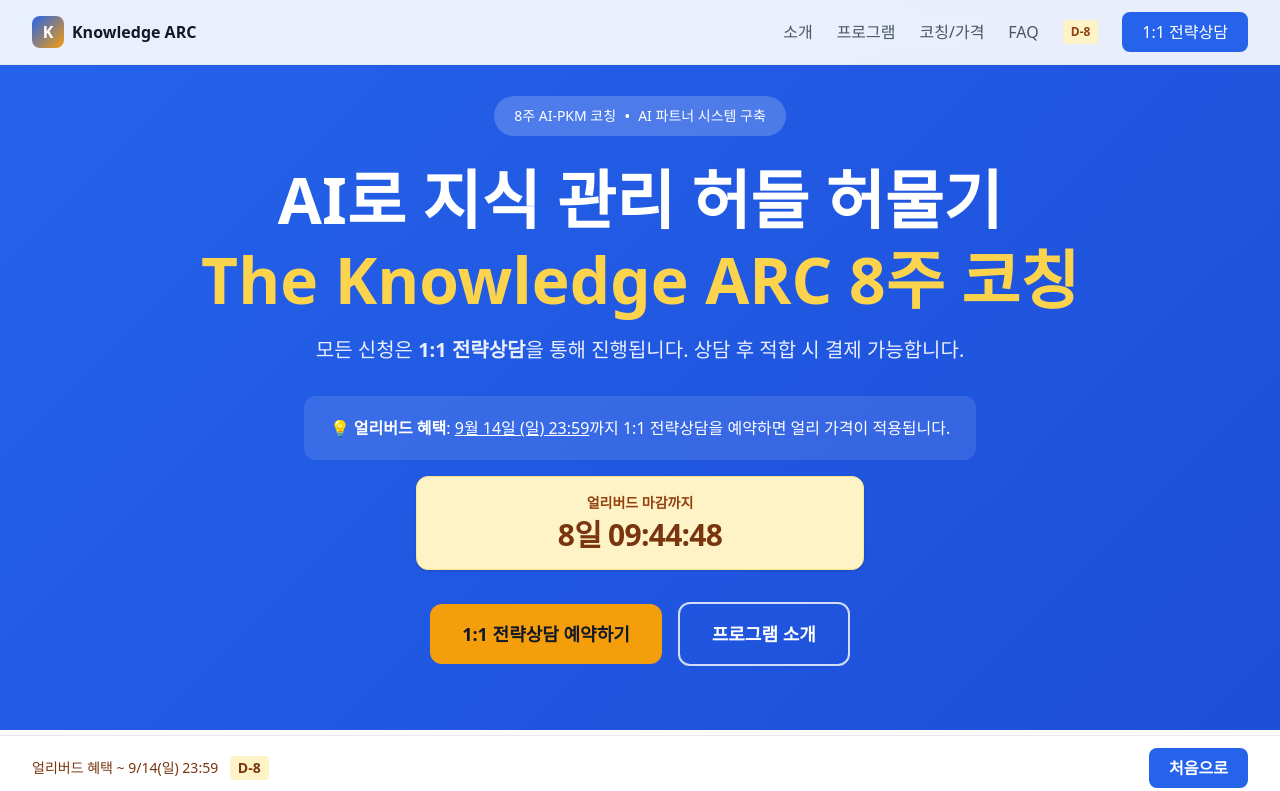
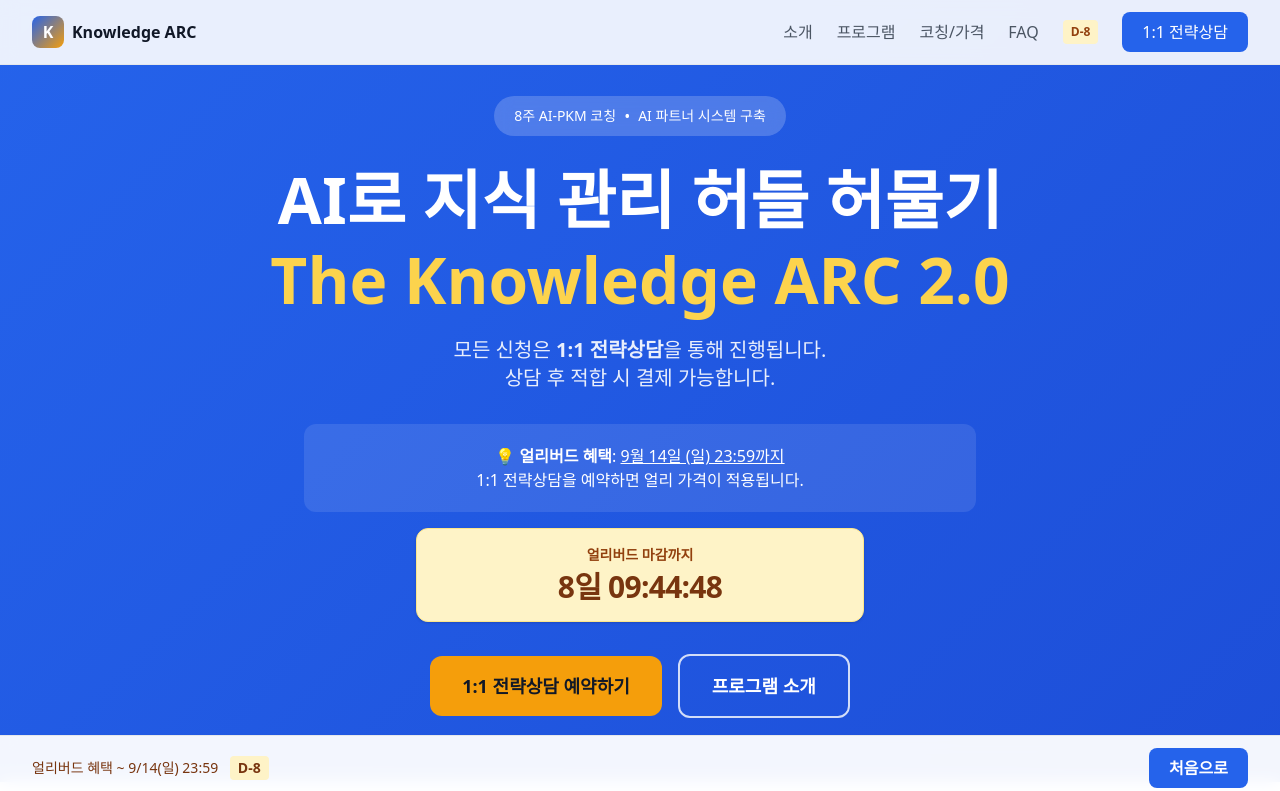
Before and after one commit to productibe/webinar_2025.09, a website: page sales.html in a window 1280 px wide. Shown: the top 791 px of the page. Drawn offline with nearby package versions, Linux system fonts and the light colour scheme.

Commit message:
content(hero): rename to 'The Knowledge ARC 2.0'; add line breaks to consult/early-bird copy

```diff
--- a/sales.html
+++ b/sales.html
@@ -70,14 +70,16 @@
       </div>
       <h1 class="text-responsive-xl font-bold leading-tight mb-4">
         AI로 지식 관리 허들 허물기<br>
-        <span class="text-amber-300">The Knowledge ARC 8주 코칭</span>
+        <span class="text-amber-300">The Knowledge ARC 2.0</span>
       </h1>
       <p class="text-lg md:text-xl text-white/90 max-w-3xl mx-auto mb-8">
-        모든 신청은 <span class="font-semibold">1:1 전략상담</span>을 통해 진행됩니다. 상담 후 적합 시 결제 가능합니다.
+        모든 신청은 <span class="font-semibold">1:1 전략상담</span>을 통해 진행됩니다.<br>
+        상담 후 적합 시 결제 가능합니다.
       </p>
       <div class="bg-white/10 max-w-2xl mx-auto rounded-xl p-5 mb-4">
         <p class="text-white text-sm md:text-base">
-          💡 <span class="font-semibold">얼리버드 혜택</span>: <span class="underline">9월 14일 (일) 23:59</span>까지 1:1 전략상담을 예약하면 얼리 가격이 적용됩니다.
+          💡 <span class="font-semibold">얼리버드 혜택</span>: <span class="underline">9월 14일 (일) 23:59까지</span><br>
+          1:1 전략상담을 예약하면 얼리 가격이 적용됩니다.
         </p>
       </div>
       <!-- Early-bird countdown (highlighted) -->
```
